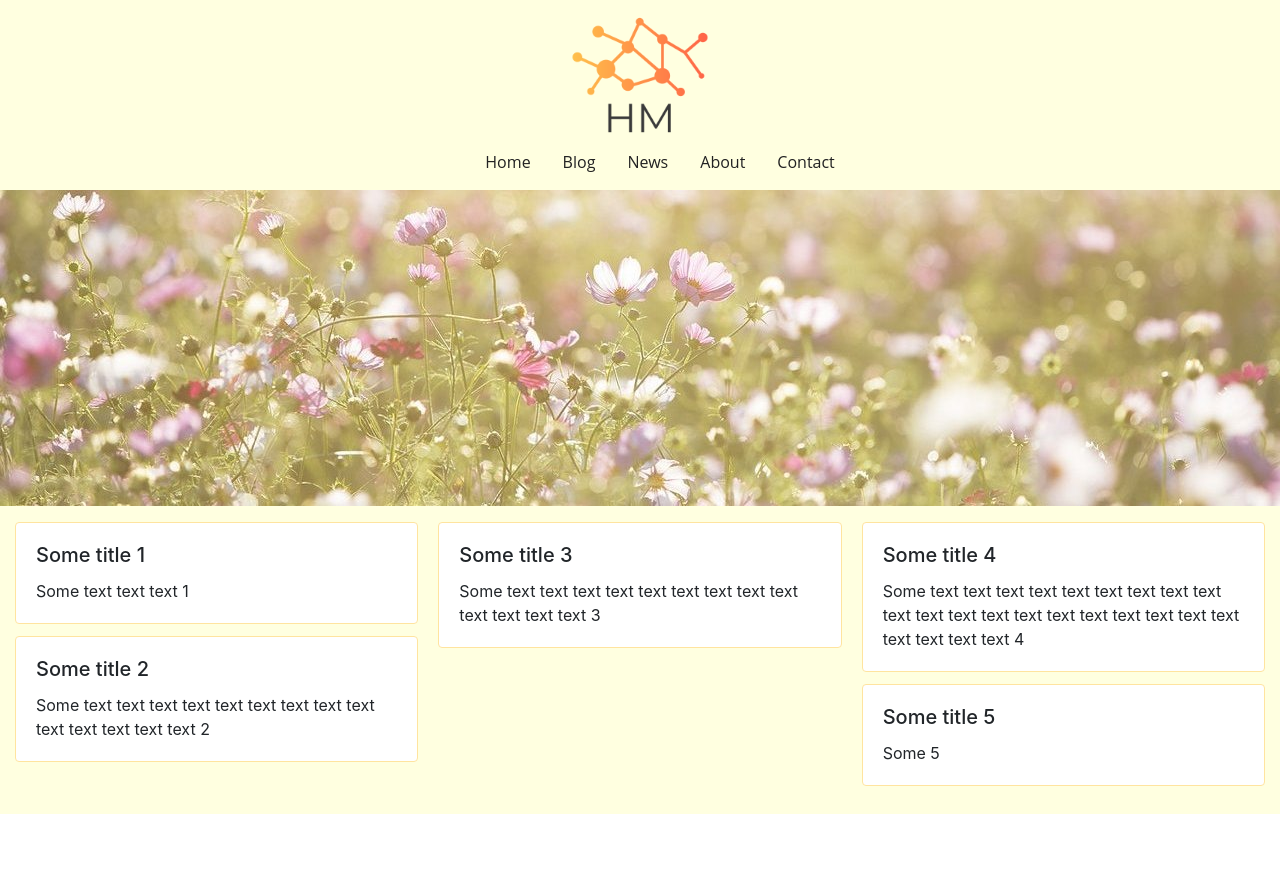
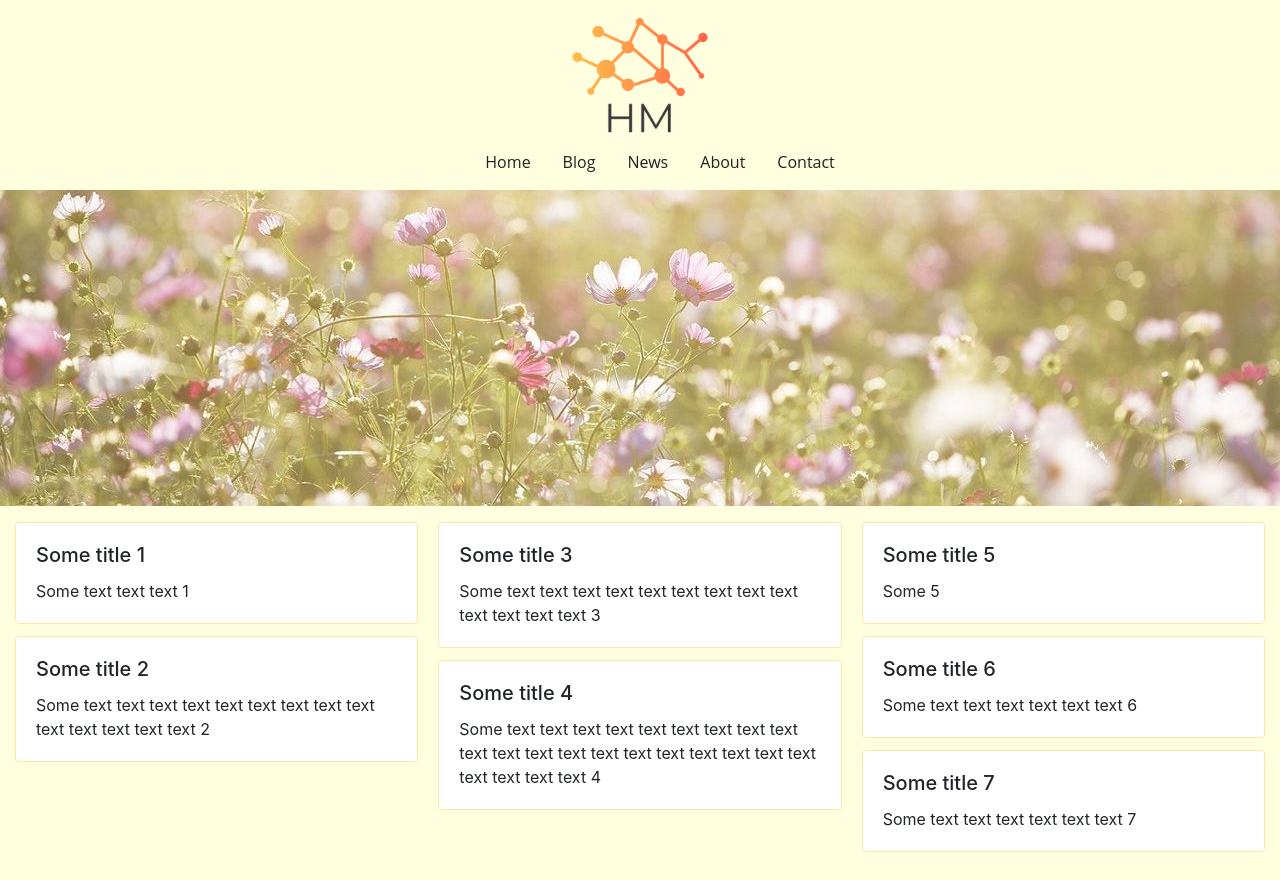
Before and after one commit to lakrista/blog-demo-app, a React (Create React App) app: page / in a window 1280 px wide. Before the commit the page ends 814 px from the top, so only its background shows below. Built offline with nearby package versions, Linux system fonts and the light colour scheme.

Commit message:
add data

```diff
--- a/src/component/Content.jsx
+++ b/src/component/Content.jsx
@@ -30,6 +30,16 @@ const Content = () => {
             id: '5',
             title: 'Some title 5',
             text: 'Some 5'
+        },
+        {
+            id: '6',
+            title: 'Some title 6',
+            text: 'Some text text text text text text 6'
+        },
+        {
+            id: '7',
+            title: 'Some title 7',
+            text: 'Some text text text text text text 7'
         }
     ];
 
```
